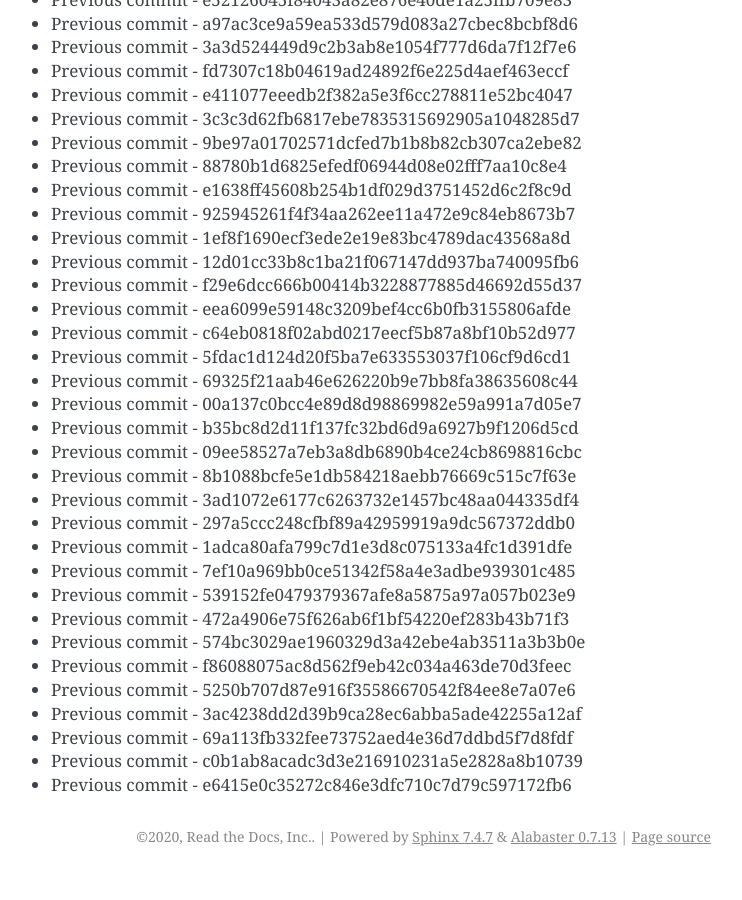
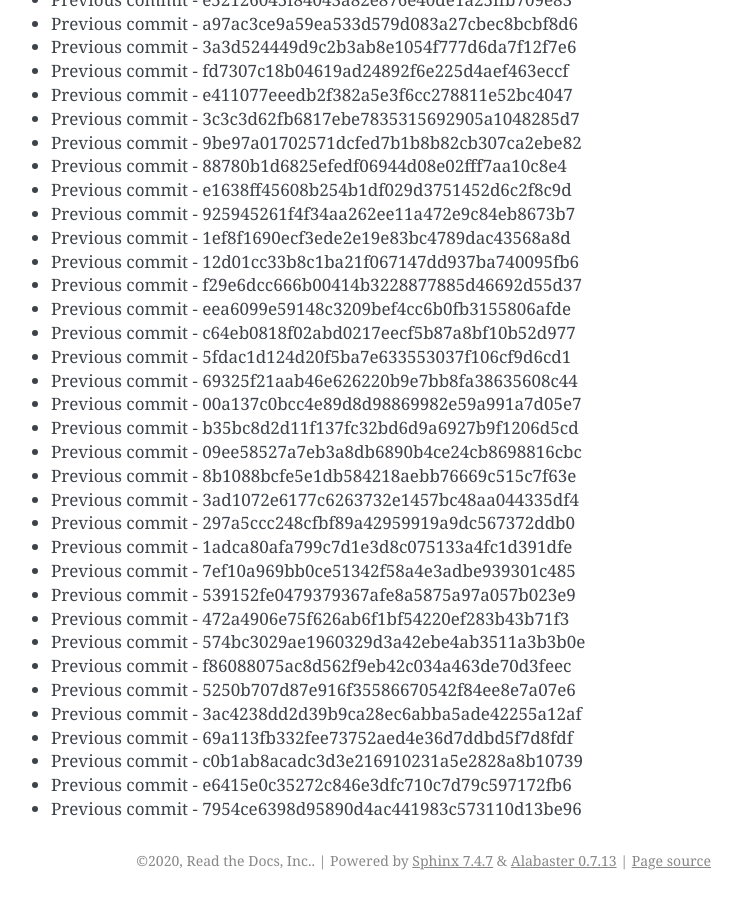
Before and after one commit to readthedocs/rtd-git-stresstest, a Sphinx documentation site: the page built from docs/updates.rst, in a window 1280 px wide and 900 px high, scrolled down 1084 px. Shown: the whole window, without its empty margins (399-1141 px from the left). Built offline with Sphinx 7.4.7, drawn with Linux system fonts in a browser that asks for light colours; before the commit the page ends 1960 px from its top, so only the background shows below that.

Commit message:
Generating commit from previous: 7954ce6398d95890d4ac441983c573110d13be96

```diff
--- a/docs/updates.rst
+++ b/docs/updates.rst
@@ -77,3 +77,4 @@ It can be tested for any performance characteristics.
 * Previous commit - 69a113fb332fee73752aed4e36d7ddbd5f7d8fdf
 * Previous commit - c0b1ab8acadc3d3e216910231a5e2828a8b10739
 * Previous commit - e6415e0c35272c846e3dfc710c7d79c597172fb6
+* Previous commit - 7954ce6398d95890d4ac441983c573110d13be96
```
